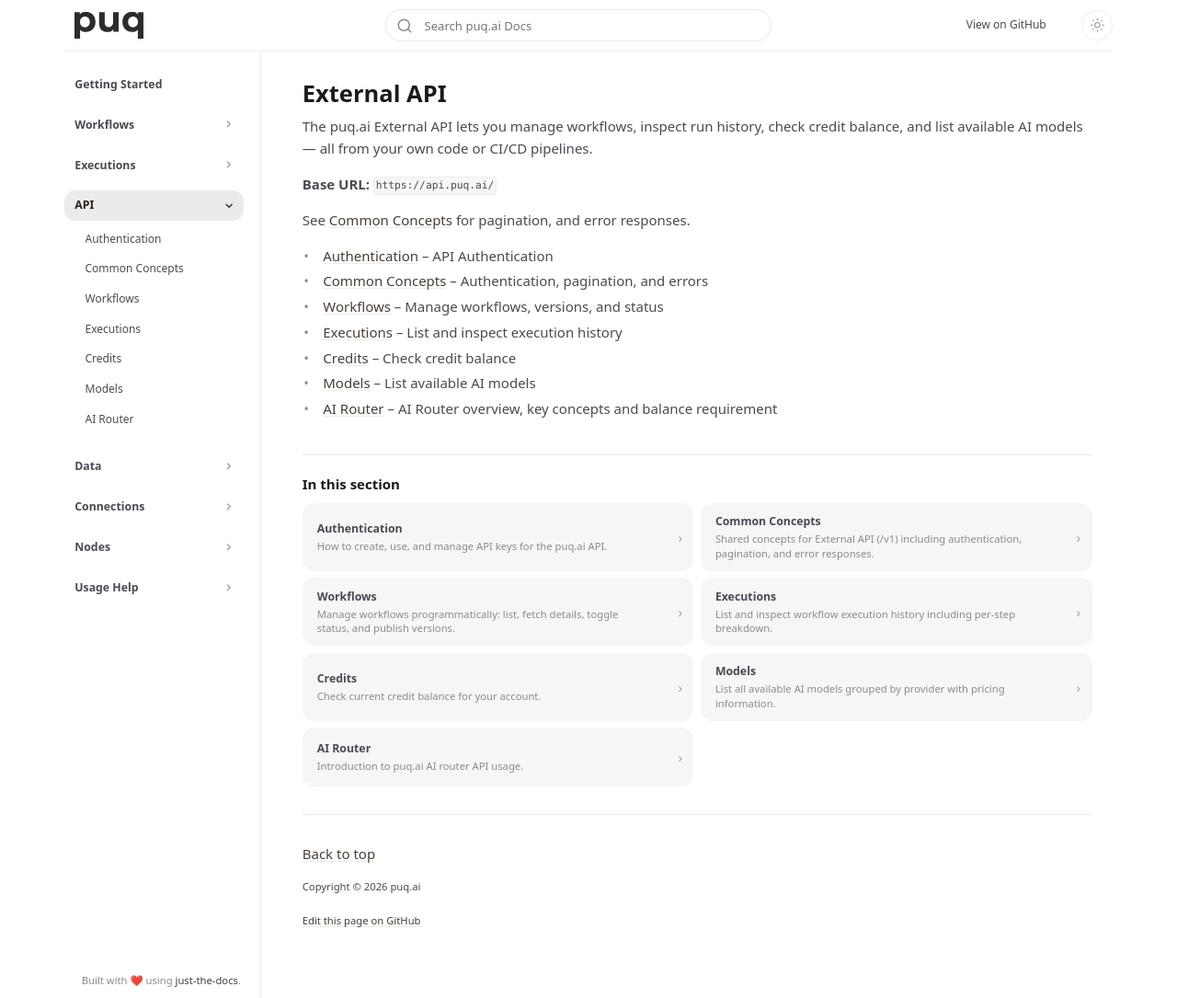
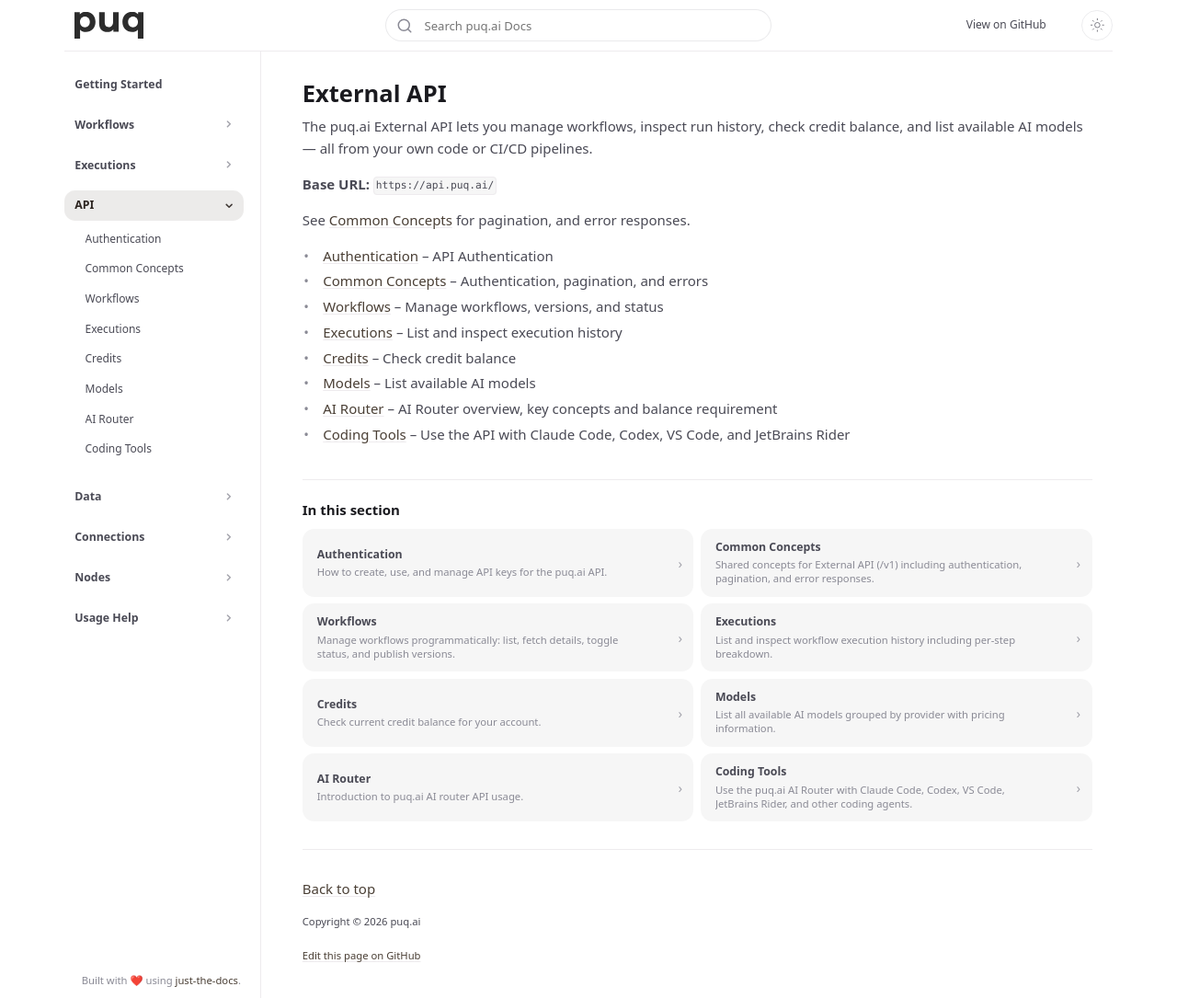
Before and after one commit to puq-ai/docs, a Jekyll site: the page built from api/index.md, in a window 1280 px wide and 1085 px high. Shown: the whole window at 92% size. Built offline with Jekyll 4.4.1, drawn with Linux system fonts in a browser that asks for light colours; cached includes are drawn as plain includes; part of the change alters nothing that is shown.

Commit message:
feat: add new coding tools

````diff
--- a/_sass/custom/custom.scss
+++ b/_sass/custom/custom.scss
@@ -1443,3 +1443,66 @@ h4,
     }
   }
 }
+
+// ===================================
+// Callouts
+// Soft cards that match .child-card; the type shows as a small dot
+// next to the title instead of a colored bar.
+// ===================================
+
+$callout-tones: (
+  important: ($accent-000, $accent-lt-000),
+  note: ($grey-dk-100, #b5b5bf),
+  new: (#3f7d5a, #7fbf98),
+  highlight: (#8a6818, #d9b35a),
+  warning: (#b4533a, #e08a72),
+);
+
+@each $type, $tones in $callout-tones {
+  $tone: nth($tones, 1);
+  $tone-dark: nth($tones, 2);
+
+  p.#{$type},
+  blockquote.#{$type} {
+    padding: $sp-3 $sp-4;
+    border: 0;
+    border-radius: 0.85rem;
+    box-shadow: none;
+    color: $body-text-color;
+    background: $grey-lt-000;
+
+    &::before {
+      padding-bottom: $sp-1;
+      padding-left: 0.9rem;
+      font-size: 0.8rem;
+      font-weight: 650;
+      letter-spacing: 0.01em;
+      text-transform: none;
+      color: $tone;
+      background: radial-gradient(circle, currentColor 0 3px, transparent 3.5px) left center / 7px 7px no-repeat;
+    }
+  }
+
+  [data-theme="dark"] {
+    p.#{$type},
+    blockquote.#{$type} {
+      background: rgba($accent-lt-000, 0.07);
+
+      &::before {
+        color: $tone-dark;
+      }
+    }
+  }
+}
+
+p.warning,
+blockquote.warning {
+  background: rgba(#b4533a, 0.06);
+}
+
+[data-theme="dark"] {
+  p.warning,
+  blockquote.warning {
+    background: rgba(#e08a72, 0.08);
+  }
+}
--- /dev/null
+++ b/api/coding-tools.md
@@ -0,0 +1,330 @@
+---
+title: Coding Tools
+description: Use the puq.ai AI Router with Claude Code, Codex, VS Code, JetBrains Rider, and other coding agents.
+parent: API
+nav_order: 8
+has_toc: true
+---
+
+# Coding Tools
+
+Connect your coding agents to the puq.ai AI Router. One API key and one base URL give you every text model in the catalog. The only thing that changes between tools is the **model name**.
+
+---
+
+## Before You Start
+
+### Base URL
+
+| Tool | Base URL |
+| ---- | -------- |
+| Claude Code (terminal and VS Code), Claude agent in JetBrains Rider | `https://api.puq.ai` |
+| Codex and other OpenAI-compatible tools | `https://api.puq.ai/v1` |
+
+{: .important }
+Claude tools take the base URL **without** `/v1`. Codex and OpenAI-compatible tools take it **with** `/v1`.
+
+### API Key
+
+Create an API key as described in [Authentication]({% link api/authentication.md %}). The examples on this page read it from the `PUQ_API_KEY` environment variable. Set it once in your shell (for example in `~/.zshrc`):
+
+```bash
+export PUQ_API_KEY="your-api-key-here"
+```
+
+{: .warning }
+Keep the key in your environment or a secret store. Do not write it into config files.
+
+### Model Names
+
+Coding tools address models by their catalog route: `puqai/<family>/<model>`.
+
+| Model | Route |
+| ----- | ----- |
+| Claude Sonnet 5 | `puqai/anthropic/claude-sonnet-5` |
+| Claude Opus 5 | `puqai/anthropic/claude-opus-5` |
+| Claude Haiku 4.5 (fast, low cost) | `puqai/anthropic/claude-haiku-4.5` |
+| GPT 5.4 mini | `puqai/openai/gpt-5.4-mini` |
+| GPT 5.6 Luna | `puqai/openai/gpt-5.6-luna` |
+| Gemini 3.5 Flash | `puqai/google/gemini-3.5-flash` |
+| Kimi K2.7 Code | `puqai/moonshotai/kimi-k2.7-code` |
+| GLM 5.2 | `puqai/zai-org/glm-5.2` |
+
+To list every enabled model, call the [Models]({% link api/models.md %}) endpoint. The `code` field of each entry is the route. The list also includes non-text models (image, audio), which coding tools cannot use.
+
+```bash
+curl -s "https://api.puq.ai/v1/models?enabled=1" \
+  -H "Authorization: Token $PUQ_API_KEY" | jq -r '.models[].code'
+```
+
+### Endpoints by Tool
+
+Each tool speaks its own API format. The router accepts all three, so you can use non-Claude models from Claude Code and Claude models from Codex.
+
+| Tool | Endpoint | Non-Claude models |
+| ---- | -------- | ----------------- |
+| Claude Code (terminal and VS Code), Claude agent in Rider | `/v1/messages` | Translated by the router |
+| Codex | `/v1/responses` | Translated by the router |
+| opencode, omp, other OpenAI-compatible tools | `/v1/chat/completions` | Native |
+
+---
+
+## Claude Code
+
+Run a single session through puq.ai:
+
+```bash
+ANTHROPIC_BASE_URL=https://api.puq.ai \
+ANTHROPIC_AUTH_TOKEN=$PUQ_API_KEY \
+ANTHROPIC_MODEL=puqai/anthropic/claude-sonnet-5 \
+ANTHROPIC_DEFAULT_HAIKU_MODEL=puqai/anthropic/claude-haiku-4.5 \
+claude
+```
+
+For everyday use, add a shortcut to `~/.zshrc`:
+
+```bash
+claude-puq() {
+  ANTHROPIC_BASE_URL=https://api.puq.ai \
+  ANTHROPIC_AUTH_TOKEN=$PUQ_API_KEY \
+  ANTHROPIC_MODEL=${PUQ_MODEL:-puqai/anthropic/claude-sonnet-5} \
+  ANTHROPIC_DEFAULT_HAIKU_MODEL=puqai/anthropic/claude-haiku-4.5 \
+  claude "$@"
+}
+```
+
+```bash
+claude-puq                                             # Claude Sonnet 5
+PUQ_MODEL=puqai/moonshotai/kimi-k2.7-code claude-puq   # any other model
+```
+
+### Things to Know
+
+- **Keep these variables out of the global `~/.claude/settings.json`.** If you put them there, every Claude Code session goes through puq.ai and your claude.ai connectors are disabled. To use puq.ai in one project only, use a project settings file as shown in [Visual Studio Code](#visual-studio-code); the same file works for the terminal.
+- **`ANTHROPIC_DEFAULT_HAIKU_MODEL`** is used for background tasks such as session titles and summaries. Set it to a low-cost catalog model even when your main model is not Claude.
+- **Do not switch models mid-session.** For example, Anthropic models reject the tool-call IDs that Kimi generates (`functions.read:0`). To change models, start a new session.
+
+---
+
+## Codex
+
+Use a separate config directory so your existing `~/.codex` settings stay untouched. Create `~/.codex-puq/config.toml`:
+
+```toml
+model_provider = "puq"
+model = "puqai/anthropic/claude-sonnet-5"
+
+[model_providers.puq]
+name = "PUQ"
+base_url = "https://api.puq.ai/v1"
+env_key = "PUQ_API_KEY"
+wire_api = "responses"
+```
+
+Then point Codex at it with `CODEX_HOME`:
+
+```bash
+CODEX_HOME=~/.codex-puq codex                                    # interactive
+CODEX_HOME=~/.codex-puq codex -m puqai/google/gemini-3.5-flash   # another model
+CODEX_HOME=~/.codex-puq codex exec "Summarize the README"        # one-off task
+```
+
+### Things to Know
+
+- **`wire_api = "responses"` is required.** Recent Codex versions (0.154 and later) no longer support the `chat` wire API.
+- **`PUQ_API_KEY` must be set in your environment.** Codex reads the key from the variable named in `env_key`.
+- The warning `Model metadata for ... not found` is harmless. Codex does not recognize puq.ai model names but works with them.
+
+---
+
+## Visual Studio Code
+
+The **Claude Code for VS Code** extension runs the same engine as the `claude` command and reads the same settings files. Set up puq.ai per project, so your other projects keep your usual Claude sign-in.
+
+### 1. Add the Project Settings
+
+In the root of the folder you open in VS Code, create `.claude/settings.local.json`:
+
+```json
+{
+  "apiKeyHelper": "printenv PUQ_API_KEY",
+  "env": {
+    "ANTHROPIC_BASE_URL": "https://api.puq.ai",
+    "ANTHROPIC_MODEL": "puqai/anthropic/claude-sonnet-5",
+    "ANTHROPIC_DEFAULT_SONNET_MODEL": "puqai/anthropic/claude-sonnet-5",
+    "ANTHROPIC_DEFAULT_OPUS_MODEL": "puqai/anthropic/claude-opus-5",
+    "ANTHROPIC_DEFAULT_HAIKU_MODEL": "puqai/anthropic/claude-haiku-4.5"
+  }
+}
+```
+
+`apiKeyHelper` reads the key from the `PUQ_API_KEY` variable you set in [API Key](#api-key), so the key itself never lands in the file.
+
+### 2. Restart VS Code
+
+VS Code reads your shell environment only when it starts. If you added `PUQ_API_KEY` to your shell profile while VS Code was open, quit VS Code completely (**Cmd+Q** on macOS) and open the project again.
+
+### 3. Start a Conversation
+
+Open the Command Palette and run **Claude Code: Open in New Tab**, or click the Claude icon in the editor toolbar. Send a message. Requests now go through puq.ai with the model set in `ANTHROPIC_MODEL`.
+
+### Things to Know
+
+- **The terminal uses the same file.** Running `claude` inside this folder also goes through puq.ai.
+- **If the extension asks you to sign in,** add `"claudeCode.disableLoginPrompt": true` to your VS Code user settings. `apiKeyHelper` already handles authentication.
+- **To change the model,** edit `ANTHROPIC_MODEL` and start a new conversation. As in the terminal, do not switch models mid-session.
+- **The model picker sends aliases** such as Sonnet or Opus. `ANTHROPIC_DEFAULT_SONNET_MODEL` and `ANTHROPIC_DEFAULT_OPUS_MODEL` map them to puq.ai routes; without them the picker sends plain model names such as `claude-sonnet-5` instead of catalog routes.
+- **Keep `.claude/settings.local.json` out of version control.** It holds your personal settings, so add it to your `.gitignore`.
+- The extension also has a `claudeCode.environmentVariables` setting. It applies to every workspace and needs the key written in plain text, so prefer the project file above.
+
+---
+
+## JetBrains Rider
+
+Rider's AI Chat runs agents as subprocesses over the Agent Client Protocol (ACP). The built-in **Claude Agent** does not go through puq.ai, so you register a custom agent named **Claude (PUQ)** instead.
+
+{: .note }
+The steps below are for macOS. They keep the API key in the macOS Keychain and require Node.js (`npx`).
+
+### 1. Store the API Key in the Keychain
+
+```bash
+security add-generic-password -U -a "$USER" -s puq-api-key -w
+```
+
+The command prompts for the key. Run it again later to replace the key.
+
+### 2. Create the Launcher Script
+
+Create the config directory if it does not exist yet:
+
+```bash
+mkdir -p ~/.jetbrains
+```
+
+Save the following as `~/.jetbrains/puq-claude-acp.sh`. It reads the key from the Keychain at launch and starts the Claude ACP adapter.
+
+```sh
+#!/bin/sh
+# Starts the Claude ACP agent for JetBrains AI Chat on puq.ai.
+# The API key is read from the macOS Keychain, so it is never stored in a config file.
+
+# An IDE started from the Dock does not get your shell's PATH.
+# If npx lives somewhere else, add its directory here (run: dirname "$(which npx)").
+export PATH="/opt/homebrew/opt/node@22/bin:/opt/homebrew/bin:/usr/local/bin:/usr/bin:/bin:/usr/sbin:/sbin"
+
+KEY="$(security find-generic-password -s puq-api-key -w 2>/dev/null)"
+if [ -z "$KEY" ]; then
+	echo 'puq.ai API key not found in the Keychain. Run: security add-generic-password -U -a "$USER" -s puq-api-key -w' >&2
+	exit 1
+fi
+export ANTHROPIC_AUTH_TOKEN="$KEY"
+export ANTHROPIC_BASE_URL="${ANTHROPIC_BASE_URL:-https://api.puq.ai}"
+
+if [ "$1" = "--check" ]; then
+	code="$(curl -s -o /dev/null -m 60 -w '%{http_code}' -X POST "$ANTHROPIC_BASE_URL/v1/messages" \
+		-H "Authorization: Bearer $KEY" -H 'content-type: application/json' -H 'anthropic-version: 2023-06-01' \
+		-d '{"model":"puqai/anthropic/claude-haiku-4.5","max_tokens":16,"messages":[{"role":"user","content":"Say OK."}]}')"
+	echo "key found; $ANTHROPIC_BASE_URL/v1/messages answered HTTP $code"
+	[ "$code" = "200" ]
+	exit $?
+fi
+
+exec npx -y @agentclientprotocol/claude-agent-acp@0.78.0 "$@"
+```
+
+Make it executable:
+
+```bash
+chmod 700 ~/.jetbrains/puq-claude-acp.sh
+```
+
+### 3. Register the Agent
+
+Add the agent to `~/.jetbrains/acp.json`. If the file already exists, add the `"Claude (PUQ)"` entry inside its `agent_servers` object.
+
+```json
+{
+  "agent_servers": {
+    "Claude (PUQ)": {
+      "command": "/Users/<your-username>/.jetbrains/puq-claude-acp.sh",
+      "args": [],
+      "env": {
+        "ANTHROPIC_BASE_URL": "https://api.puq.ai",
+        "ANTHROPIC_MODEL": "puqai/anthropic/claude-sonnet-5",
+        "ANTHROPIC_DEFAULT_SONNET_MODEL": "puqai/anthropic/claude-sonnet-5",
+        "ANTHROPIC_DEFAULT_OPUS_MODEL": "puqai/anthropic/claude-opus-5",
+        "ANTHROPIC_DEFAULT_HAIKU_MODEL": "puqai/anthropic/claude-haiku-4.5",
+        "CLAUDE_CODE_DISABLE_NONESSENTIAL_TRAFFIC": "1"
+      }
+    }
+  }
+}
+```
+
+`command` must be an absolute path, because `~` is not expanded in JSON. Replace `<your-username>` with your macOS username.
+
+### 4. Check the Setup
+
+```bash
+~/.jetbrains/puq-claude-acp.sh --check
+```
+
+Expected output:
+
+```
+key found; https://api.puq.ai/v1/messages answered HTTP 200
+```
+
+### 5. Use It in Rider
+
+1. Open **AI Chat** and pick **Claude (PUQ)** from the agent list at the top.
+2. If it is not listed, restart Rider. If it is still missing, open the menu in the top right of AI Chat and click **Add Custom Agent**. This opens your `acp.json`; close it without changes.
+3. Send a message. Rider asks for permission before the agent writes files.
+
+### Changing the Model
+
+Change `ANTHROPIC_MODEL` in `~/.jetbrains/acp.json`. To keep several models in the agent list, copy the entry under a different name:
+
+```json
+"Kimi (PUQ)": {
+  "command": "/Users/<your-username>/.jetbrains/puq-claude-acp.sh",
+  "args": [],
+  "env": {
+    "ANTHROPIC_BASE_URL": "https://api.puq.ai",
+    "ANTHROPIC_MODEL": "puqai/moonshotai/kimi-k2.7-code",
+    "ANTHROPIC_DEFAULT_HAIKU_MODEL": "puqai/anthropic/claude-haiku-4.5"
+  }
+}
+```
+
+---
+
+## Other OpenAI-Compatible Tools
+
+Tools that use the Chat Completions format, such as opencode and omp, work with the same settings:
+
+- **Base URL:** `https://api.puq.ai/v1`
+- **API key:** your puq.ai API key
+- **Model:** any route from [Model Names](#model-names), for example `puqai/openai/gpt-5.4-mini`
+
+{: .note }
+On `/v1/chat/completions`, Claude models default to a maximum of 1024 output tokens. If responses are cut off, set `max_tokens` in your tool or request.
+
+---
+
+## Troubleshooting
+
+| Symptom | Cause and fix |
+| ------- | ------------- |
+| HTTP 401 | The API key is wrong or has been revoked. Check `PUQ_API_KEY` (or the Keychain entry for Rider). |
+| HTTP 402 | Your balance is 0 or below. See [Credits]({% link api/credits.md %}). |
+| HTTP 429, rate limit exceeded | The upstream provider is rate limiting. Wait a moment and retry, or choose another model. |
+| Tool-call ID error after switching models | Models were changed mid-session. Start a new session. |
+| Codex: `stream closed before response.completed` | The upstream model returned an error. Retry, or switch to another model. |
+| VS Code: the extension asks you to sign in | Set `"claudeCode.disableLoginPrompt": true` in your VS Code user settings. |
+| VS Code: `apiKeyHelper` fails or HTTP 401 | VS Code cannot see `PUQ_API_KEY`. Quit VS Code completely and open it again. |
+| VS Code: requests do not go through puq.ai | `.claude/settings.local.json` must be in the root of the folder open in that VS Code window. Settings from other folders are not read. |
+| Rider: the agent does not respond | Run `~/.jetbrains/puq-claude-acp.sh --check`. |
+| Rider: **Claude (PUQ)** is not in the agent list | Restart Rider. |
+| Rider: requests do not seem to go through puq.ai | The built-in **Claude Agent** may be selected. Select **Claude (PUQ)** instead. |
--- a/api/index.md
+++ b/api/index.md
@@ -21,3 +21,4 @@ See [Common Concepts](common) for pagination, and error responses.
 - [Credits](credits) -- Check credit balance
 - [Models](models) -- List available AI models
 - [AI Router](ai-router) -- AI Router overview, key concepts and balance requirement
+- [Coding Tools](coding-tools) -- Use the API with Claude Code, Codex, VS Code, and JetBrains Rider
````
